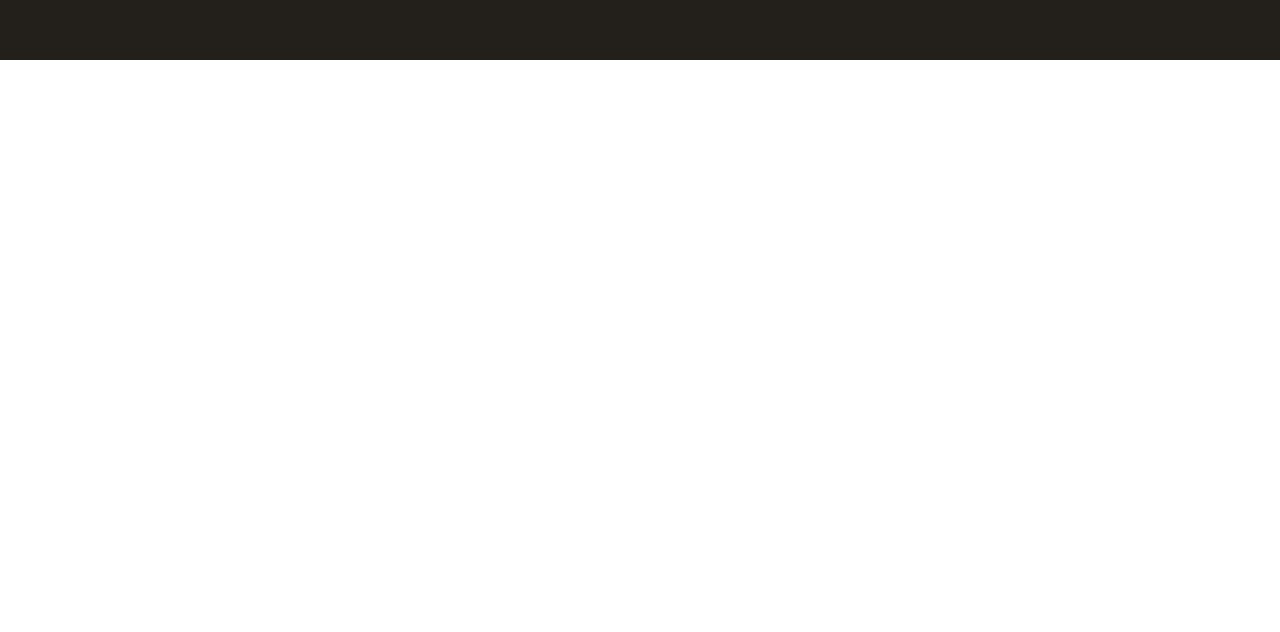
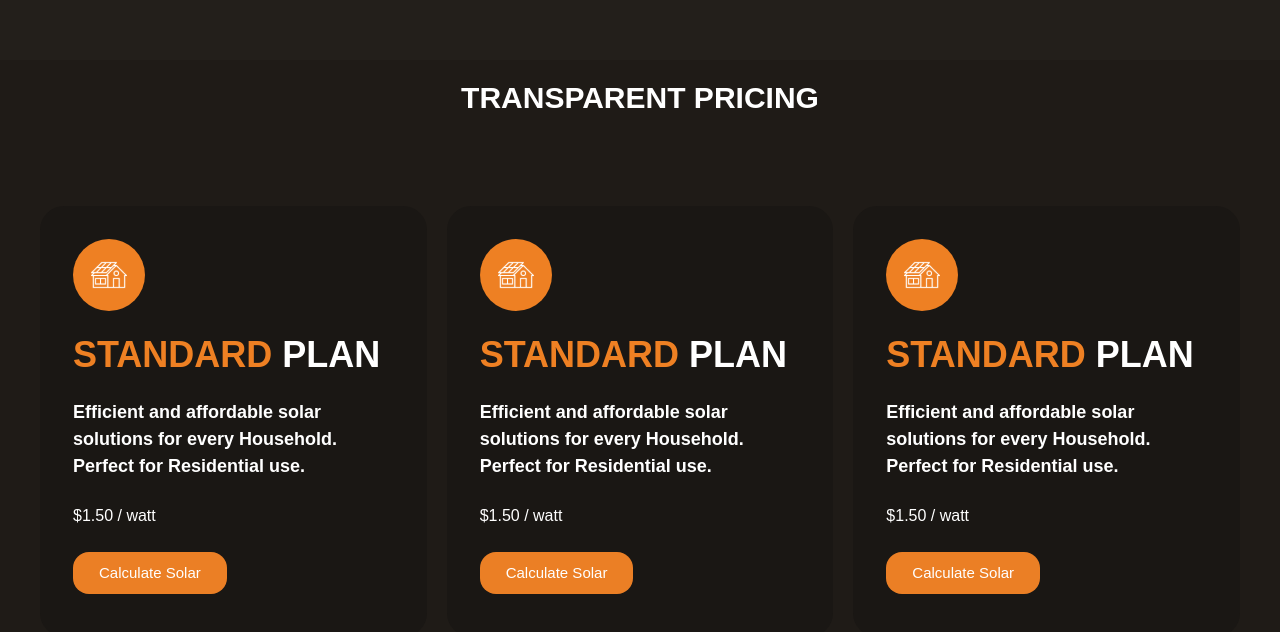
Before and after one commit to Zubain-Nadeem/Second-React-Project, a React (Vite) app: page / in a window 1280 px wide. Shown: the part 1401-2033 px from the top of the page. Before the commit the page ends 1461 px from the top, so only its background shows below. Built offline with nearby package versions, Linux system fonts and the light colour scheme.

Commit message:
Transparent Pricing Section Compeleted

```diff
--- a/src/App.jsx
+++ b/src/App.jsx
@@ -1,11 +1,13 @@
 import Navbar from "./Components/Navbar";
 import Hero from "./Components/Hero-section";
+import Transparent from "./Components/Transparent-pricing";
 
 const App = () => {
   return (
     <div>
       <Navbar />
       <Hero />
+      <Transparent />
     </div>
   );
 };
--- /dev/null
+++ b/src/Components/Transparent-pricing.jsx
@@ -0,0 +1,77 @@
+import HouseImage from "../assets/Transparent-section-images/home-image.svg";
+
+const Transparent = () => {
+  return (
+    <div>
+      <section className="bg-[#1F1B17] w-full h-[685px] py-[20px] px-[40px]">
+        <h1 className="text-white text-3xl text-center font-bold mb-[90px]
+        ">
+          TRANSPARENT PRICING
+        </h1>
+
+        <div className=" w-[100%] flex gap-5">
+
+          <div className=" w-[33%] p-[33px] bg-[#1A1714] h-[431px] flex flex-col items-start gap-6 rounded-3xl">
+
+            <div className=" w-[72px] h-[72px] rounded-full flex justify-center items-center bg-[#EE8023] border-none">
+              <img src={HouseImage} alt="House image" />
+            </div>
+
+            <h3 className="text-white text-4xl font-bold">
+              <span className="text-[#EE8023]">STANDARD</span> PLAN
+            </h3>
+            <p className="text-white text-[18px] font-semibold">
+              Efficient and affordable solar solutions for every Household.
+              Perfect for Residential use.
+            </p>
+            <p className="text-white">$1.50 / watt</p>
+            <button className="hover:bg-[#fff] hover:text-black text-white cursor-pointer px-[26px] py-[10px] bg-[#EB7F25] font-normal border-none rounded-2xl text-[15px]">
+              Calculate Solar
+            </button>
+          </div>
+
+            <div className=" w-[33%] p-[33px] bg-[#1A1714] h-[431px] flex flex-col items-start gap-6 rounded-3xl">
+
+            <div className=" w-[72px] h-[72px] rounded-full flex justify-center items-center bg-[#EE8023] border-none">
+              <img src={HouseImage} alt="House image" />
+            </div>
+
+            <h3 className="text-white text-4xl font-bold">
+              <span className="text-[#EE8023]">STANDARD</span> PLAN
+            </h3>
+            <p className="text-white text-[18px] font-semibold">
+              Efficient and affordable solar solutions for every Household.
+              Perfect for Residential use.
+            </p>
+            <p className="text-white">$1.50 / watt</p>
+            <button className="hover:bg-[#fff] hover:text-black text-white cursor-pointer px-[26px] py-[10px] bg-[#EB7F25] font-normal border-none rounded-2xl text-[15px]">
+              Calculate Solar
+            </button>
+          </div>
+
+            <div className=" w-[33%] p-[33px] bg-[#1A1714] h-[431px] flex flex-col items-start gap-6 rounded-3xl">
+
+            <div className=" w-[72px] h-[72px] rounded-full flex justify-center items-center bg-[#EE8023] border-none">
+              <img src={HouseImage} alt="House image" />
+            </div>
+
+            <h3 className="text-white text-4xl font-bold">
+              <span className="text-[#EE8023]">STANDARD</span> PLAN
+            </h3>
+            <p className="text-white text-[18px] font-semibold">
+              Efficient and affordable solar solutions for every Household.
+              Perfect for Residential use.
+            </p>
+            <p className="text-white">$1.50 / watt</p>
+            <button className="hover:bg-[#fff] hover:text-black text-white cursor-pointer px-[26px] py-[10px] bg-[#EB7F25] font-normal border-none rounded-2xl text-[15px]">
+              Calculate Solar
+            </button>
+          </div>
+
+        </div>
+      </section>
+    </div>
+  );
+};
+
+export default Transparent;
```
Also changed, not shown: src/assets/Transparent-section-images/home-image.svg (added).
